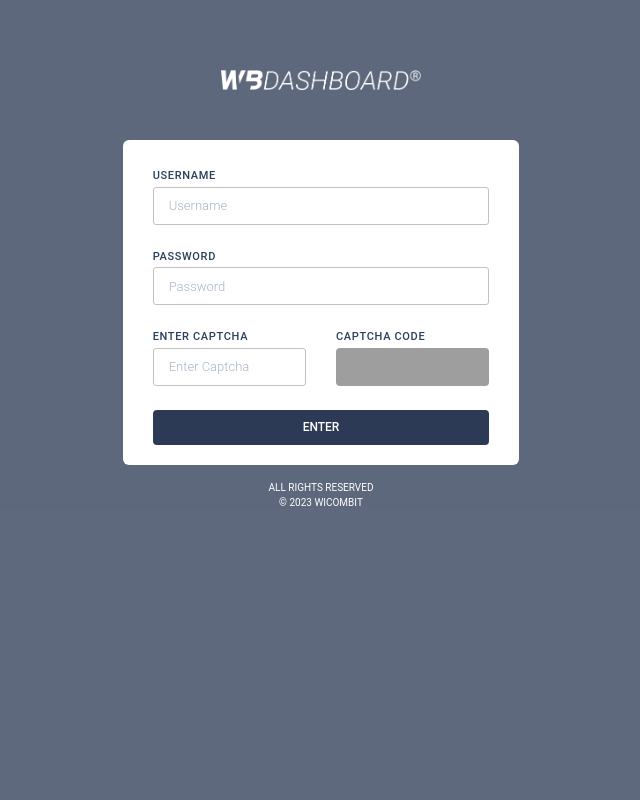
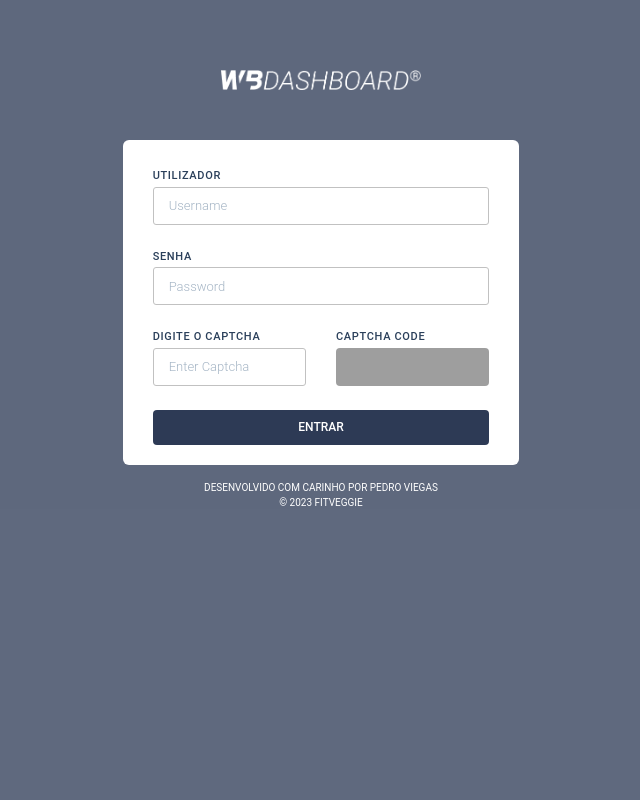
Before and after one commit to pedroviegas/FitVeggie, a PHP site: page /backend/controller/login.php in a window 1280 px wide. Shown: the whole page, without its empty margins (319-959 px from the left). Run offline with PHP 8.4, Linux system fonts and the light colour scheme; some libraries are stand-ins or nearby versions; grey boxes are pictures that could not be loaded.

Commit message:
Update login.view.php

```diff
--- a/backend/views/login.view.php
+++ b/backend/views/login.view.php
@@ -9,19 +9,19 @@
                             <?=$csrf->input('login-token');?>
 
                             <div class="form-group">
-                                <label>USERNAME</label>
+                                <label>UTILIZADOR</label>
                                 <input class="form-control input-lg" placeholder="Username" name="manager_email" type="text" required>
                                 <div class="invalid-feedback">This field is required</div>
                             </div>
                             <div class="form-group">
-                                <label>PASSWORD</label>
+                                <label>SENHA</label>
                                 <input class="form-control input-lg" placeholder="Password" name="manager_password" type="password" required>
                                 <div class="invalid-feedback">This field is required</div>
                             </div>
 
                             <div class="row">
                                 <div class="form-group col-6">
-                                    <label>ENTER CAPTCHA</label>
+                                    <label>DIGITE O CAPTCHA</label>
                                     <input type="text" class="form-control" placeholder="Enter Captcha" name="captcha" required>
                                     <div class="invalid-feedback">This field is required</div>
                                 </div>
@@ -31,7 +31,7 @@
                                 </div>
                             </div>
 
-                            <button class="btn btn-primary mt-2" type="submit" style="width: 100%">Enter</button>
+                            <button class="btn btn-primary mt-2" type="submit" style="width: 100%">Entrar</button>
 
                             <?php if( !empty($errors)): ?>
 
@@ -46,8 +46,8 @@
                         </form>
                     </div>
                     <div class="copyright-text">
-                    <span>All Rights Reserved</span><br>
-                    <span>&copy; <?php echo date("Y"); ?> Wicombit</span>
+                    <span>Desenvolvido com carinho por Pedro Viegas</span><br>
+                    <span>&copy; <?php echo date("Y"); ?> FitVeggie </span>
                     </div>
                 </div>
             </div>
```
